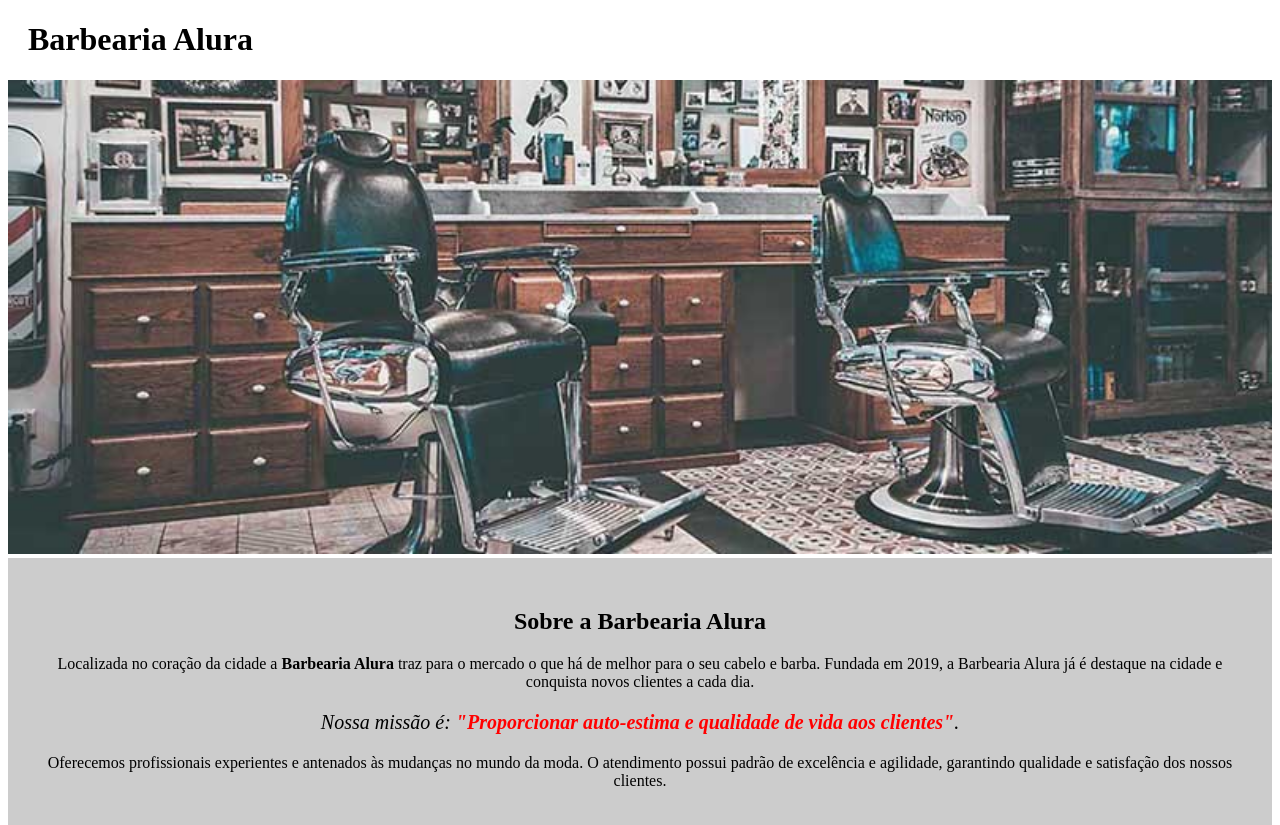
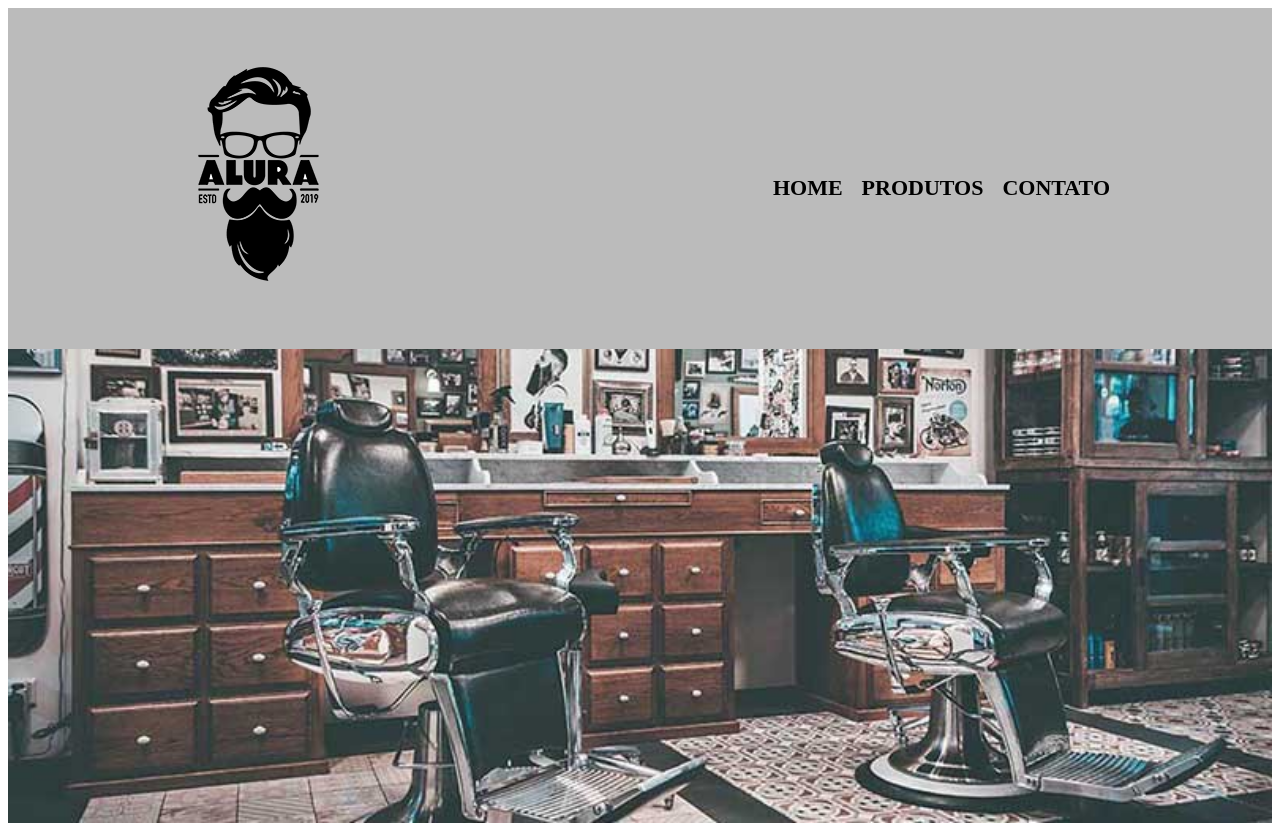
Before and after one commit to allanmalegretti/Curso-de-HTML5-e-CSS3-Alura, a plain HTML site: page index.html in a window 1280 px wide. Shown: the top 825 px of the page. Drawn offline with Linux system fonts and the light colour scheme.

Commit message:
Adicionando Header e Footer na pagina principal

```diff
--- a/index.html
+++ b/index.html
@@ -3,15 +3,24 @@
 
 <head>
     <meta charset="UTF-8">
-    <meta http-equiv="X-UA-Compatible" content="IE=edge">
-    <meta name="viewport" content="width=device-width, initial-scale=1.0">
-    <title>Barbeaira Alura</title>
+    <title>Home - Barbearia Alura</title>
+    <!-- <link rel="stylesheet" href="reset.css"> -->
     <link rel="stylesheet" href="style-home.css">
 </head>
 
 <body>
     <header>
-        <h1 class="titulo-princial">Barbearia Alura</h1>
+        <div class="caixa">
+            <h1><img src="logo.png"></h1>
+
+            <nav>
+                <ul class="navegacao">
+                    <li><a href="index.html">Home</a></li>
+                    <li><a href="produtos.html">Produtos</a></li>
+                    <li><a href="contato.html">Contato</a></li>
+                </ul>
+            </nav>
+        </div>
     </header>
 
     <img id="banner" src="banner.jpg">
@@ -35,7 +44,7 @@
     <div class="beneficios">
         <h3 class="titulo-centralizado">Benefícios</h3>
 
-        <ul>
+        <ul class="itens-beneficio">
             <li class="itens">Atendimento aos Clientes</li>
             <li class="itens">Espaço diferenciado</li>
             <li class="itens">Localização</li>
@@ -44,6 +53,11 @@
 
         <img src="beneficios.jpg" class="imagembeneficios">
     </div>
+
+    <footer>
+        <img src="logo-branco.png">
+        <p class="copyright">&copy; Copyright Barbearia Alura - 2019</p>
+    </footer>
 </body>
 
 </html>
--- a/style-home.css
+++ b/style-home.css
@@ -1,5 +1,36 @@
-body {
+header {
+    background: #BBBBBB;
+    padding: 20px 0px;
+}
 
+.caixa {
+    position: relative;
+    width: 940px;
+    margin: 0 auto;
+}
+
+nav {
+    position: absolute;
+    top: 110px;
+    right: 0;
+}
+
+nav li {
+    display: inline;
+    margin: 0 0 0 15px;
+}
+
+nav a {
+    text-transform: uppercase;
+    color: #000000;
+    font-weight: bold;
+    font-size: 22px;
+    text-decoration: none;
+}
+
+nav a:hover {
+    color: #C78C19;
+    text-decoration: underline;
 }
 
 #banner {
@@ -40,7 +71,7 @@ em strong {
     padding: 20px;
 }
 
-ul {
+.itens-beneficio {
     display: inline-block;
     vertical-align: top;
     width: 20%;
@@ -50,3 +81,14 @@ ul {
 .imagembeneficios {
     width: 50%;
 }
+
+footer {
+    text-align: center;
+    background: url("bg.jpg");
+    padding: 40px 0;
+}
+
+.copyright {
+    color: #FFFFFF;
+    font-size: 13px;
+}
```
